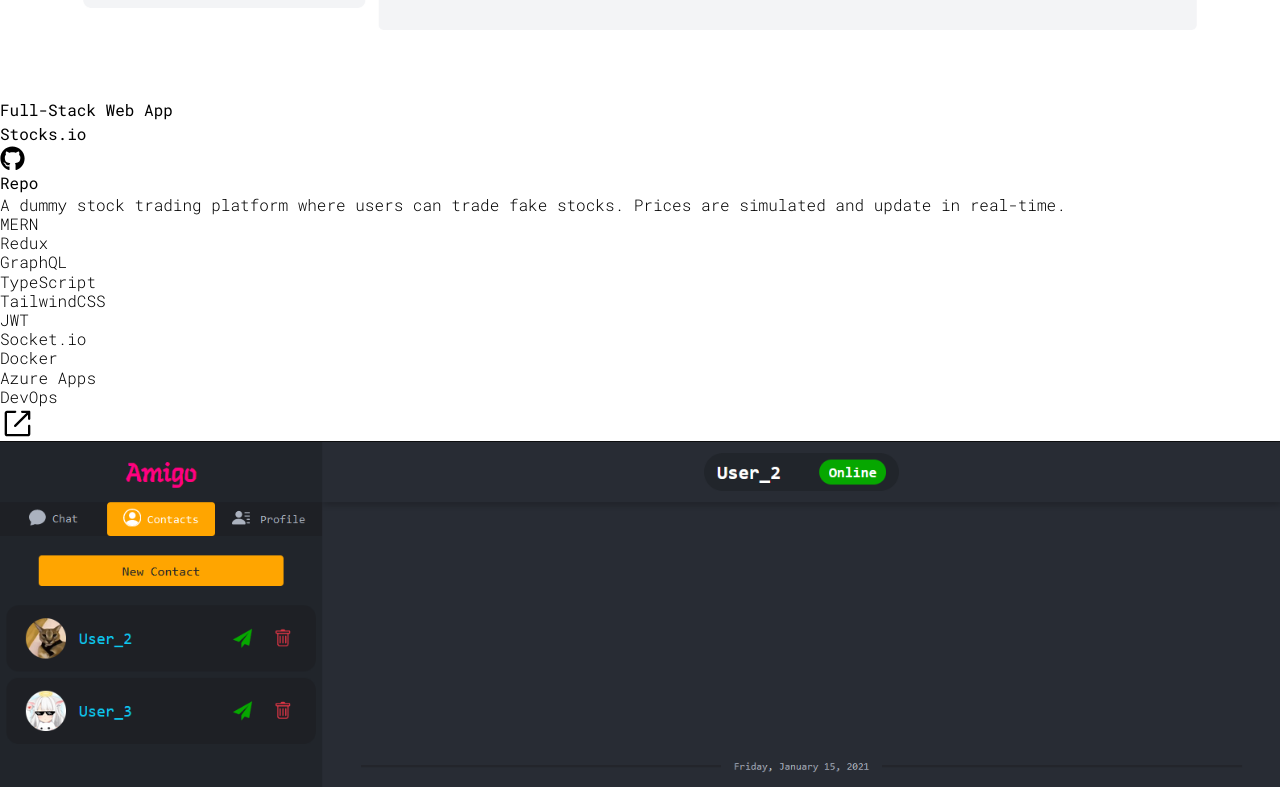
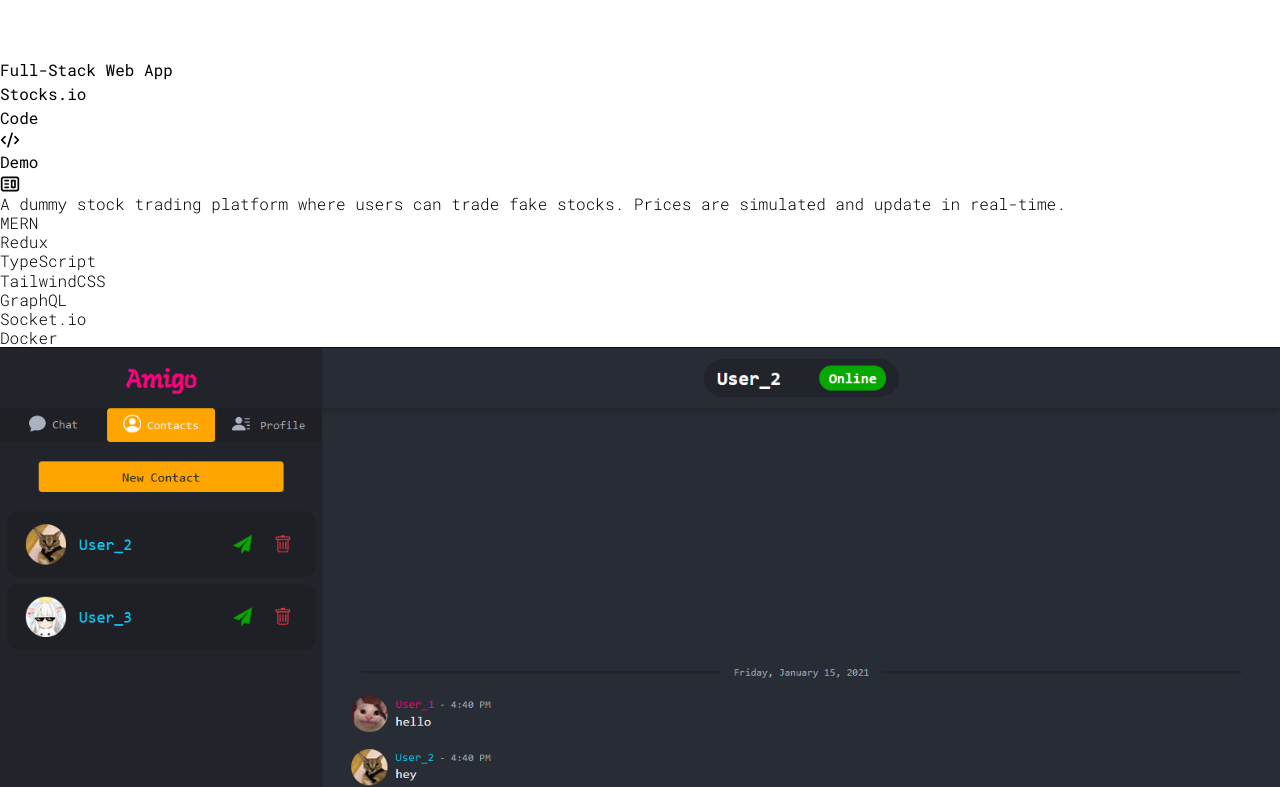
Before and after one commit to roynulrohan/portfolio, a React (Vite) app: page / in a window 1280 px wide. Shown: the part 5654-6441 px from the top of the page. Built offline with nearby package versions, Linux system fonts and the light colour scheme.

Commit message:
Updated projects tile styling

```diff
--- a/src/routes/Home.tsx
+++ b/src/routes/Home.tsx
@@ -67,6 +67,7 @@
 
             <TabStyleView className='mb-44'>
                 <Projects />
+                <hr className='border-zinc-300 mx-20 my-10' />
                 <Contact />
             </TabStyleView>
         </>
--- a/src/views/Projects.tsx
+++ b/src/views/Projects.tsx
@@ -1,13 +1,13 @@
+import { CgWebsite } from 'react-icons/cg';
+import { LuCode2 } from 'react-icons/lu';
 import { useNavigate } from 'react-router-dom';
-import { RxExternalLink } from 'react-icons/rx';
-import { FaGithub } from 'react-icons/fa';
 
+import algorithmImg from '../assets/thumbnails/algorithm-visualizer.png';
+import amigoChatImg from '../assets/thumbnails/amigo-chat.png';
+import petConnectImg from '../assets/thumbnails/pet-connect.png';
+import simpleHabitsImg from '../assets/thumbnails/simple-habits.png';
 import stocksIoImg from '../assets/thumbnails/stocks-io.png';
 import studentDatabaseAPIImg from '../assets/thumbnails/studentdatabase-api.png';
-import amigoChatImg from '../assets/thumbnails/amigo-chat.png';
-import simpleHabitsImg from '../assets/thumbnails/simple-habits.png';
-import algorithmImg from '../assets/thumbnails/algorithm-visualizer.png';
-import petConnectImg from '../assets/thumbnails/pet-connect.png';
 
 const projects = [
     {
@@ -24,25 +24,27 @@
         subtitle: 'Full-Stack Web App',
         description: 'A dummy stock trading platform where users can trade fake stocks. Prices are simulated and update in real-time.',
         image: stocksIoImg,
-        tech: 'MERN, Redux, GraphQL, TypeScript, TailwindCSS, JWT, Socket.io, Docker, Azure Apps, DevOps',
+        tech: 'MERN, Redux, TypeScript, TailwindCSS, GraphQL, Socket.io, Docker',
         to: '/projects/stocks-io',
         repository: 'https://github.com/roynulrohan/Stocks.io',
+        live: 'https://stocks-io.roynul.com',
     },
     {
         name: 'Amigo Chat',
         subtitle: 'Full-Stack Web App',
         description: 'A chat application where users can chat with each other in real-time. All messaged are preserved in a database.',
         image: amigoChatImg,
-        tech: 'MERN, Redux, Bootstrap, Sass, Socket.io',
+        tech: 'Next.js, Redux, TypeScript, TailwindCSS, Socket.io, GraphQL, MongoDB',
         to: '/projects/amigo-chat',
         repository: 'https://github.com/roynulrohan/amigo-V2',
+        live: 'https://amigo.roynul.com',
     },
     {
         name: 'Student Database API',
         subtitle: 'REST API',
         description: 'A REST API where users can create accounts then do CRUD operations with student data, which is stored in a database.',
         image: studentDatabaseAPIImg,
-        tech: 'Java, Spring Boot, JUnit, PostgreSQL, AWS EC2, RHEL, Azure Apps',
+        tech: 'Java, Spring Boot, JUnit, PostgreSQL',
         //to: '/projects/studentdatabase-api',
         repository: 'https://github.com/roynulrohan/StudentDatabase',
     },
@@ -53,7 +55,7 @@
         image: algorithmImg,
         tech: 'React, JavaScript, Sorting Algorithms',
         // to: '/projects/algorithm-visualizer',
-        repository: 'https://github.com/roynulrohan/StudentDatabase',
+        repository: 'https://algorithm-visualizer-dcba8.web.app',
     },
     {
         name: 'Simple Habits',
@@ -71,24 +73,19 @@
 
     return (
         <section id='projects' className='p-4 px-6'>
-            <h1 className='text-4xl font-semibold mb-4 font-mono text-center'>Projects</h1>
+            <h1 className='text-4xl font-semibold mb-4 text-center'>Projects</h1>
             <div className='flex flex-wrap justify-center lg:justify-start'>
                 {projects.map((project, i) => {
                     return (
                         <div
-                            className={'w-full lg:w-1/3 p-4 hover:scale-105 transition-transform ' + (project.to && 'cursor-pointer')}
+                            className={'w-full lg:w-1/3 p-4 transition-transform cursor-pointer'}
                             onClick={() => {
                                 if (project.to) {
                                     navigate(project.to);
                                 }
                             }}
                             key={i}>
-                            <div className='bg-gray-200 rounded-lg p-1 relative shadow shadow-gray-300'>
-                                {project.to && (
-                                    <div className='absolute right-0 top-0'>
-                                        <RxExternalLink size={35} className='bg-gray-200 p-1.5 rounded-tr-lg rounded-bl-lg text-indigo-600' />
-                                    </div>
-                                )}
+                            <div className='bg-gray-100 rounded-lg p-1 relative shadow-md shadow-gray-200'>
                                 <img className='h-64 rounded w-full object-cover' src={project.image} alt='content' />
                                 <div className='p-2 px-3 flex flex-col items-start space-y-1'>
                                     <div className='flex justify-between items-start w-full'>
@@ -97,6 +94,7 @@
                                             <h2 className='text-lg text-gray-900 font-medium title-font'>{project.name}</h2>
                                         </div>
 
+                                        <div className='flex gap-x-2'>
                                             {project.repository && (
                                                 <a
                                                     onClick={(e) => {
@@ -105,11 +103,25 @@
                                                     href={project.repository}
                                                     target='_blank'
                                                     rel='noreferrer'
-                                                className='bg-zinc-300 py-1 px-3 rounded-xl flex gap-x-2'>
-                                                <FaGithub size={25} className='' />
-                                                <p>Repo</p>
+                                                    className='bg-zinc-700 hover:bg-gray-800 text-white py-1 px-3 rounded-xl flex items-center gap-x-2'>
+                                                    <p className='text-sm'>Code</p>
+                                                    <LuCode2 size={20} className='' />
                                                 </a>
                                             )}
+                                            {project.live && (
+                                                <a
+                                                    onClick={(e) => {
+                                                        e.stopPropagation();
+                                                    }}
+                                                    href={project.live}
+                                                    target='_blank'
+                                                    rel='noreferrer'
+                                                    className='bg-rose-400 hover:bg-rose-800 text-white py-1 px-3 rounded-xl flex items-center gap-x-2'>
+                                                    <p className='text-sm'>Demo</p>
+                                                    <CgWebsite size={20} className='' />
+                                                </a>
+                                            )}
+                                        </div>
                                     </div>
                                     <div className='divide-gray-400 divide-y-2 flex flex-col items-start'>
                                         <p className='leading-relaxed text-sm font-light pb-2'>{project.description}</p>
```
Lines whose indentation alone changed are shown as unchanged.
